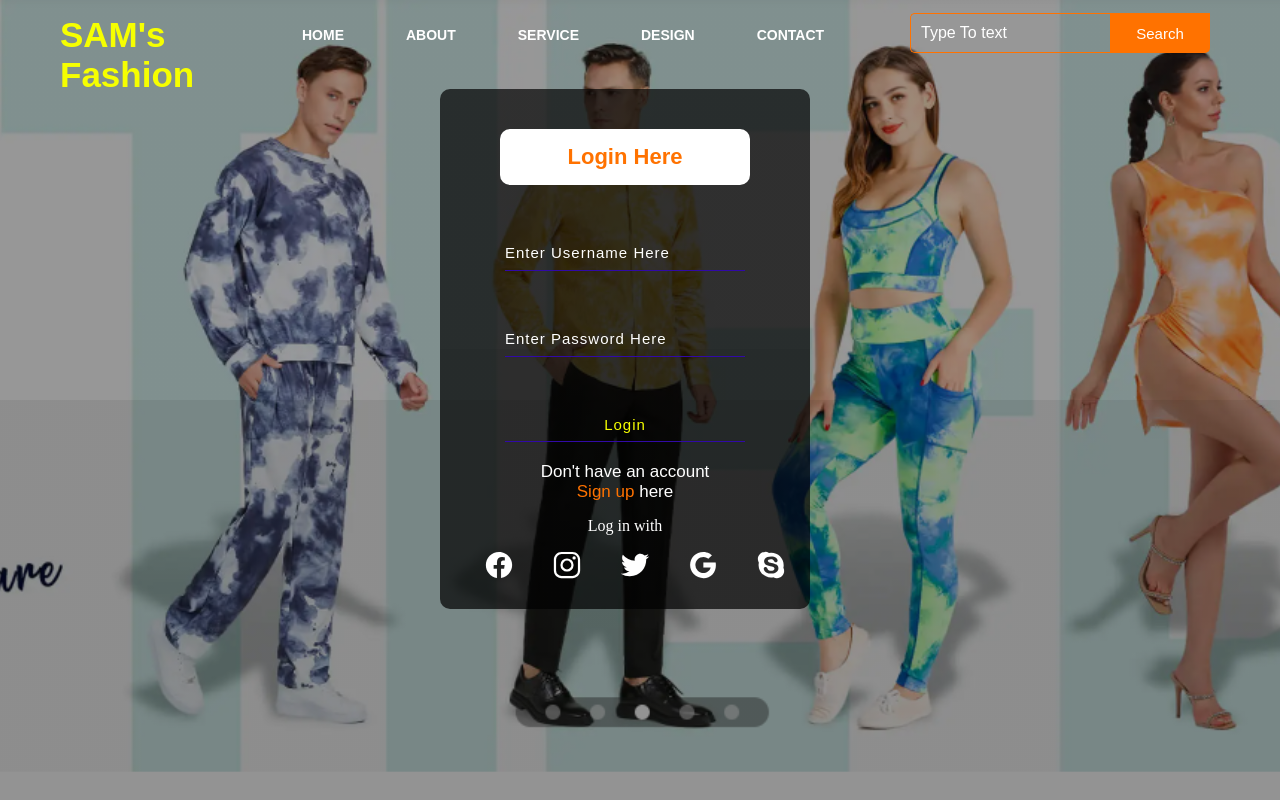
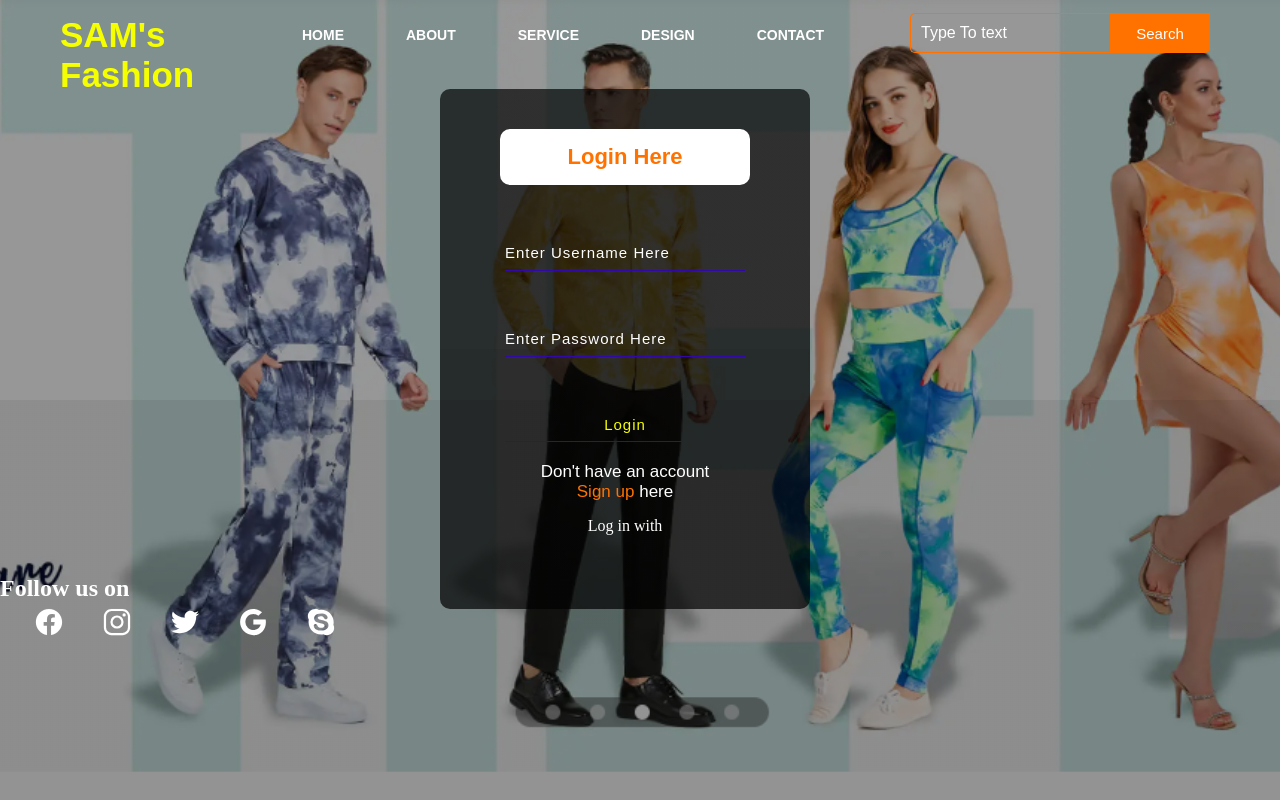
Before and after one commit to SasithaGamage/Online-Clothing-Store, a PHP site: page /login.html in a window 1280 px wide. Run offline with PHP 8.4, Linux system fonts and the light colour scheme; some libraries are stand-ins or nearby versions.

```diff
--- a/login.html
+++ b/login.html
@@ -42,18 +42,20 @@
                     <a href="registration.html">Sign up </a> here</a></p>
                     <p class="liw">Log in with</p>
 
-                    <div class="icons">
-                        <a href="#"><ion-icon name="logo-facebook"></ion-icon></a>
-                        <a href="#"><ion-icon name="logo-instagram"></ion-icon></a>
-                        <a href="#"><ion-icon name="logo-twitter"></ion-icon></a>
-                        <a href="#"><ion-icon name="logo-google"></ion-icon></a>
-                        <a href="#"><ion-icon name="logo-skype"></ion-icon></a>
-                    </div>
+
                 </form>
         </div>
 
 
     </div>
+    <div class="icons">
+        <H2>Follow us on</H2>
+        <a href="https://www.facebook.com/glitz.lk/"><ion-icon name="logo-facebook"></ion-icon></a>
+        <a href="https://www.instagram.com/glitz.lk/?hl=en"><ion-icon name="logo-instagram"></ion-icon></a>
+        <a href="#"><ion-icon name="logo-twitter"></ion-icon></a>
+        <a href="#"><ion-icon name="logo-google"></ion-icon></a>
+        <a href="#"><ion-icon name="logo-skype"></ion-icon></a>
+    </div>
     <script src="register.js"></script>
     <script src="https://unpkg.com/ionicons@5.4.0/dist/ionicons.js"></script>
 </body>
--- a/style.css
+++ b/style.css
@@ -312,6 +312,14 @@ ul li a:hover{
     color: #ff7200;
 }
 
+
+.icons{
+    margin-top: 500px;
+}
+
+h2{
+    color:#fff;
+}
 .slidesContainer{
     width:60%;
     margin:auto;
```
Also changed, not shown: index.html (+10 -1 lines).
